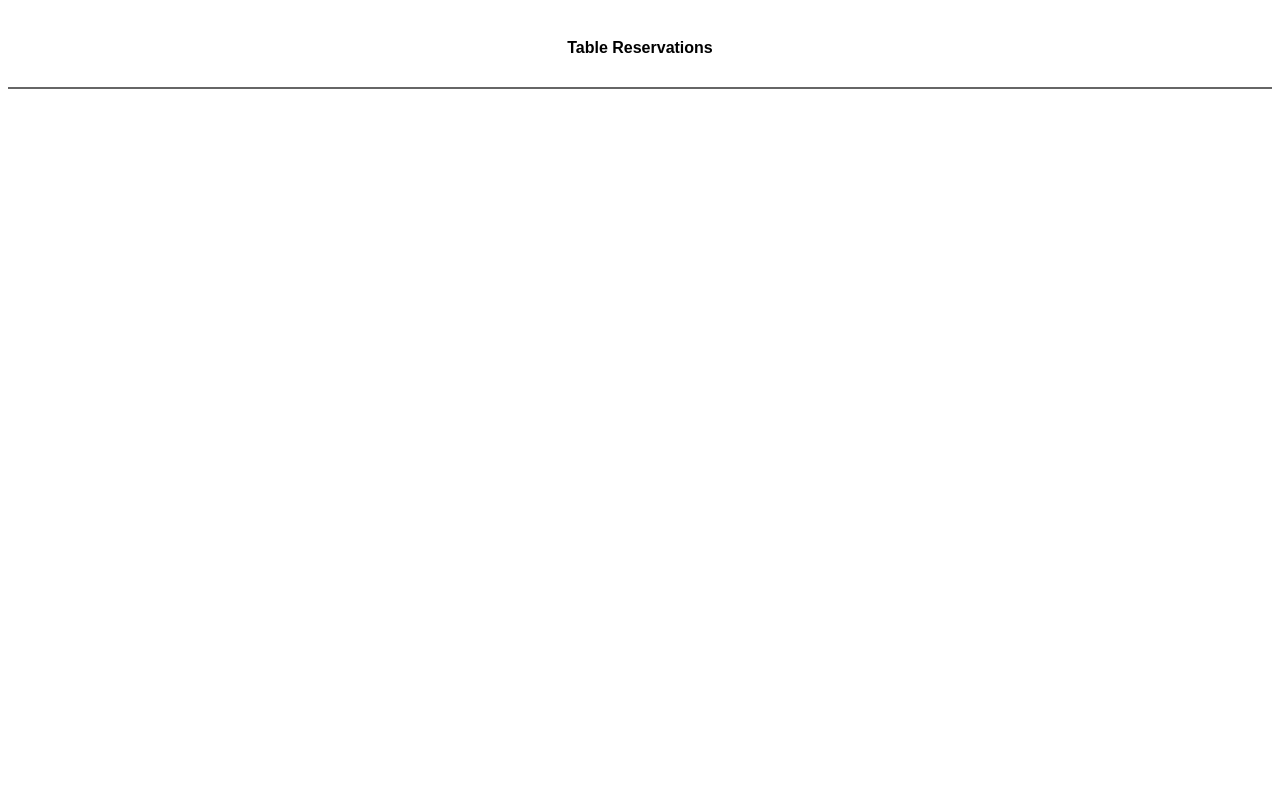
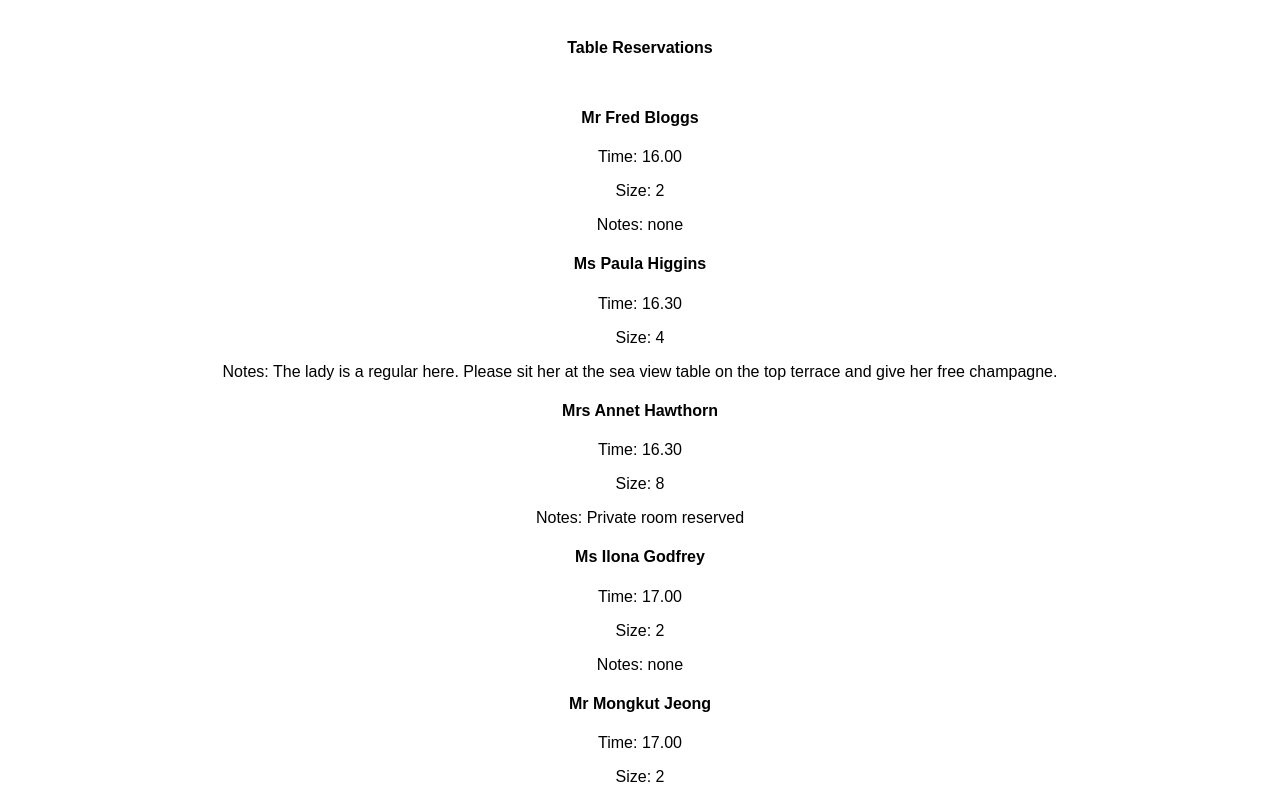
Before and after one commit to downeyfe/react-booking, a React app: page / in a window 1280 px wide. Shown: the top 800 px of the page. Built offline with nearby package versions, Linux system fonts and the light colour scheme.

Commit message:
Displaying booking information on page

```diff
--- a/index.html
+++ b/index.html
@@ -3,7 +3,7 @@
 <html>
   <head>
     <meta charset="utf-8">
-    <title>[NAME] FE Task</title>
+    <title>Frances Downey FE Task</title>
   </head>
   <body>
     <div id='app'>
--- a/src/Layout.js
+++ b/src/Layout.js
@@ -1,13 +1,29 @@
 /* Feel free to edit */
 import React from 'react';
+import bookings from '../bookings.json';
 
-export default function Layout({ children }) {
+export default function Layout({children}) {
+    const bookingElements = bookings[0].bookings.map((booking, index) => {
+        return (
+            <div className="booking" key={index}>
+                <h4>{booking.title} {booking.firstName} {booking.lastName}</h4>
+                <p>Time: {booking.time}</p>
+                <p>Size: {booking.partySize}</p>
+                <p>Notes: {booking.notes || 'none'}</p>
+            </div>
+        );
+    });
+
     return (
         <div className="bui-app">
             <div className="bui-app-header">
                 {/*TODO include, or replace heading with, logo */}
                 <h1 className="bui-app-intro">Table Reservations</h1>
             </div>
+
+            <div className="bookings__grid">
+                {bookingElements}
+            </div>
         </div>
     );
 }
```
Lines whose indentation alone changed are shown as unchanged.
